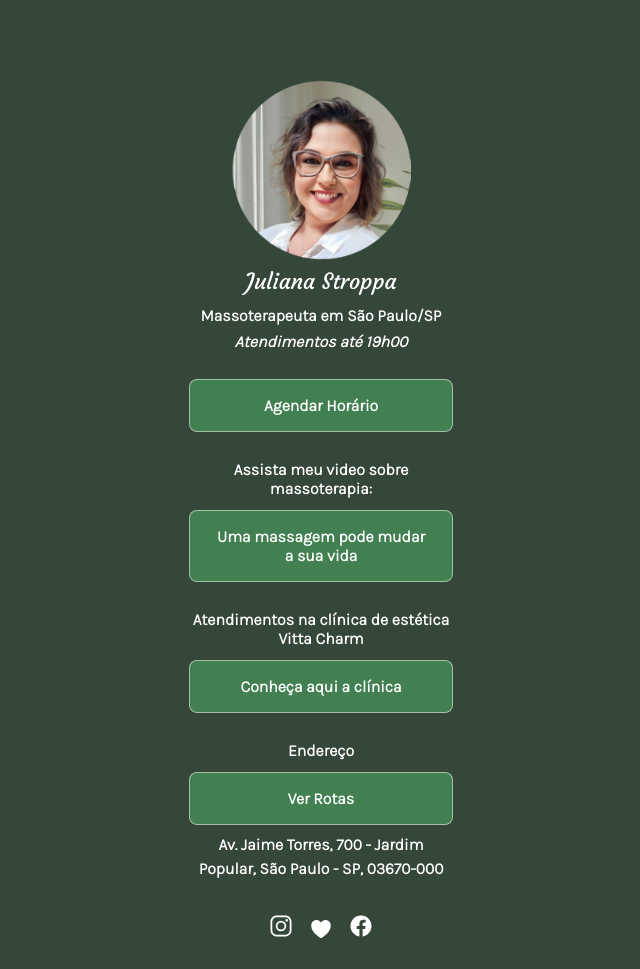
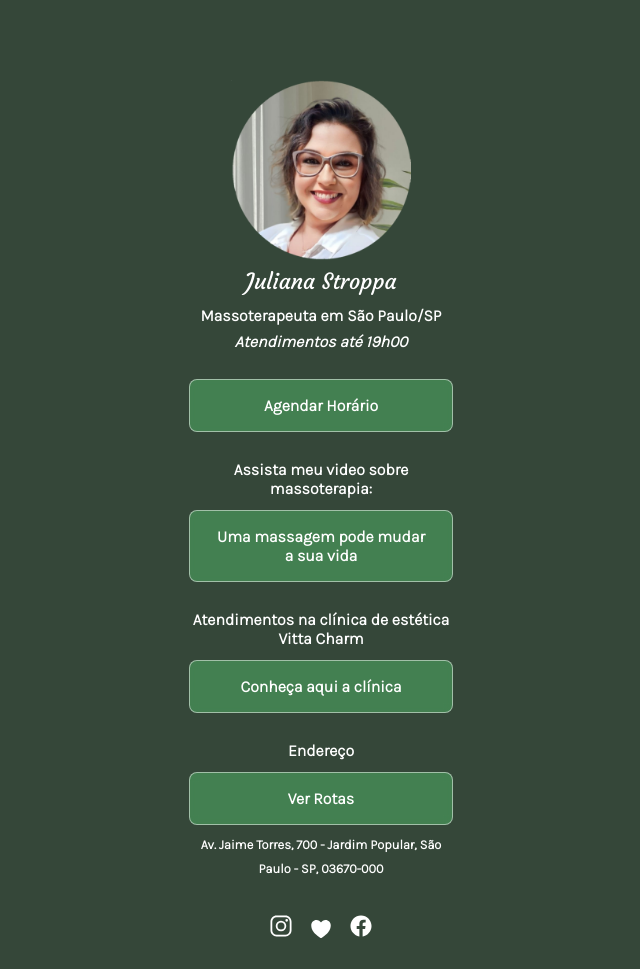
Before and after one commit to lu-stroppa/justroppa1, a plain HTML site: page index.html in a window 1280 px wide. Shown: the whole page, without its empty margins (319-959 px from the left). Drawn offline with nearby package versions, Linux system fonts and the light colour scheme.

Commit message:
Add files via upload

```diff
--- a/style.css
+++ b/style.css
@@ -72,6 +72,10 @@ ul li h3 {
     padding-bottom: 12px;
 }
 
+ul li p {
+    font-size: small;
+}
+
 /* links */
   ul {
     list-style:none;
```
